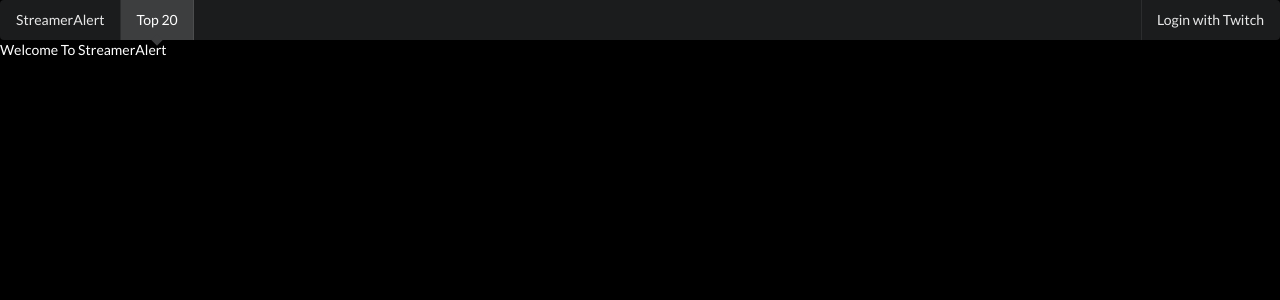
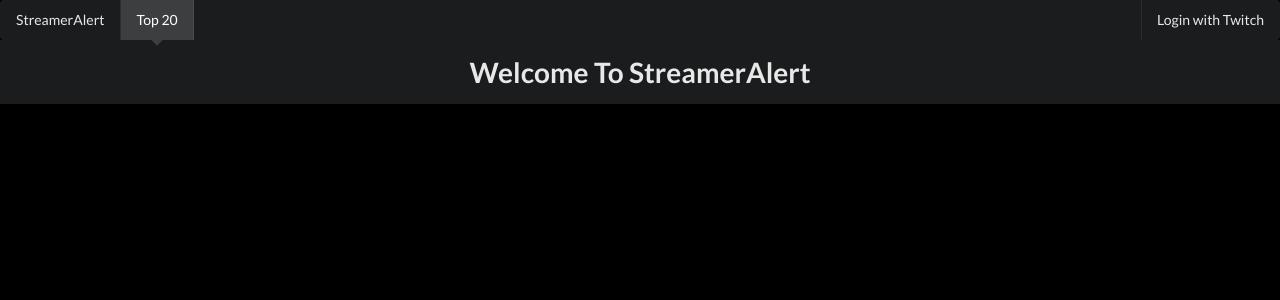
Before and after one commit to Nick-Damico/vue-twitch-alert, a Vue app: page / in a window 1280 px wide. Shown: the top 300 px of the page. Built offline with nearby package versions, Linux system fonts and the light colour scheme; no server answers.

Commit message:
Add basic landing page.

```diff
--- a/src/components/LandingPage.vue
+++ b/src/components/LandingPage.vue
@@ -1,7 +1,13 @@
 <template lang="html">
-  <div class="welcome">
-    Welcome To StreamerAlert
+
+  <div class="masthead ui inverted vertical masthead center aligned segment">
+    <div class="ui text container">
+      <h1 class="ui inverted masthead">
+        Welcome To StreamerAlert
+      </h1>
+    </div>
   </div>
+
 </template>
 
 <script>
@@ -10,7 +16,4 @@ export default {
 </script>
 
 <style lang="css" scoped>
-  .welcome {
-    color: white;
-  }
 </style>
```
